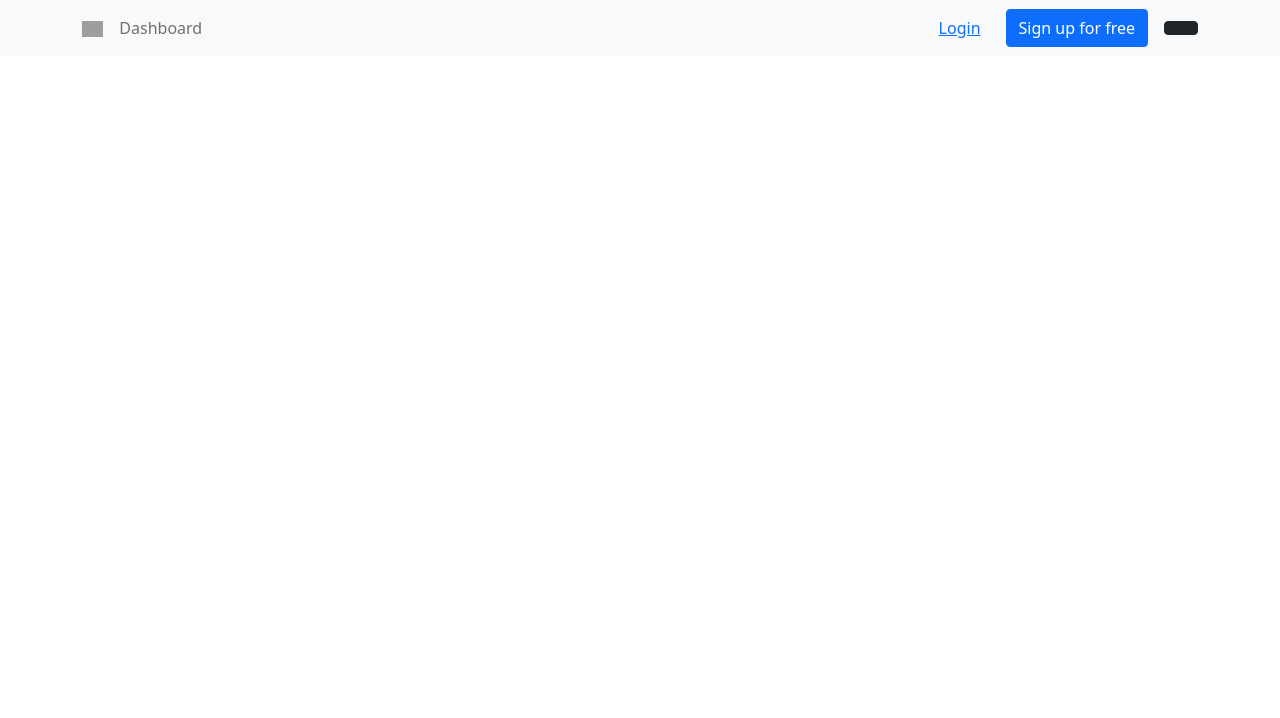
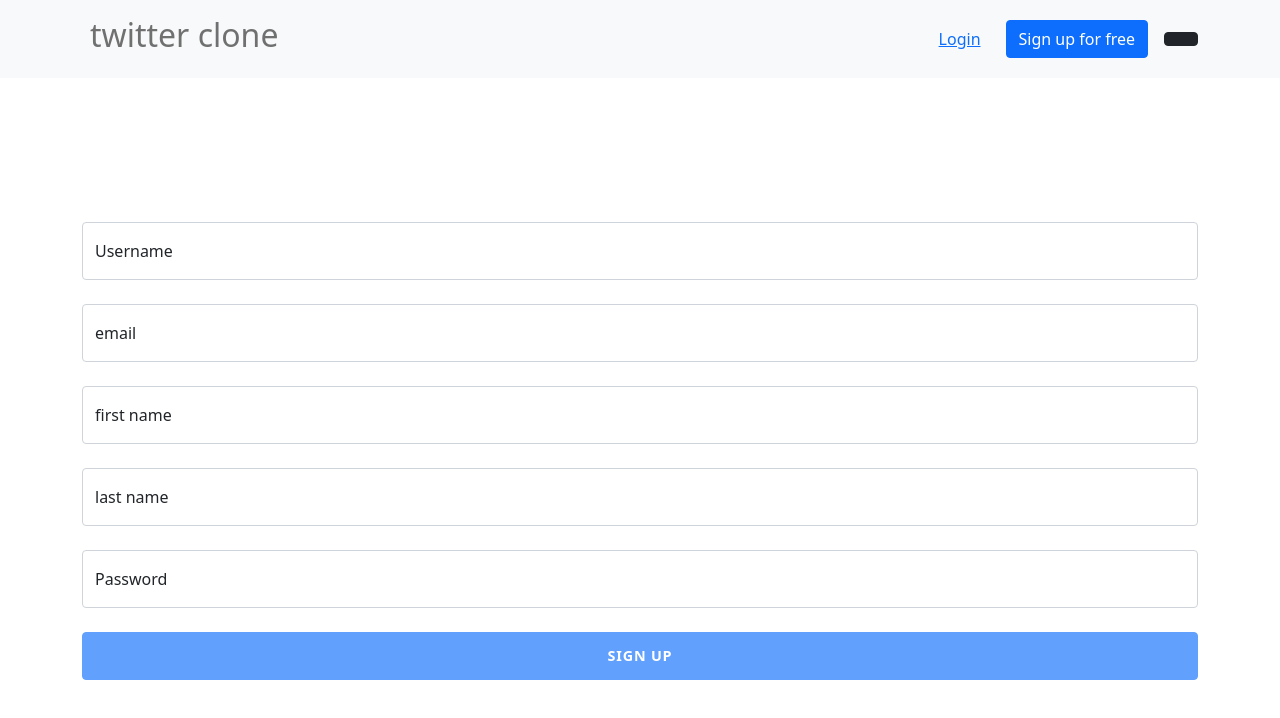
Before and after one commit to enriquecs095/challenge-front-end, an Angular app: page /signup in a window 1280 px wide. Before the commit this address led to /. Shown: the top 718 px of the page. Built offline with nearby package versions, Linux system fonts and the light colour scheme; grey boxes are pictures that could not be loaded.

Commit message:
Added form create user
Added form and services to consume apis for sign up.

```diff
--- a/src/app/app.module.ts
+++ b/src/app/app.module.ts
@@ -9,6 +9,7 @@ import { HomeComponent } from './home/home.component';
 import { LoginComponent } from './login/login.component';
 import { NavbarComponent } from './navbar/navbar.component';
 import { routes } from './routes';
+import { SignupComponent } from './singup/signup.component';
 import { HomeService } from './users/home.service';
 
 @NgModule({
@@ -16,7 +17,8 @@ import { HomeService } from './users/home.service';
     AppComponent,
     LoginComponent,
     NavbarComponent,
-    HomeComponent
+    HomeComponent,
+    SignupComponent
   ],
 
   imports: [
--- a/src/app/authentication.service.ts
+++ b/src/app/authentication.service.ts
@@ -55,6 +55,41 @@ export class AuthenticationService {
   }
 
 
+  async createUser(user,email, password) {
+
+    let body=<User>{
+      idUser:user,
+      email: email,
+      password:password
+    }
+    let response:any;
+      await this.http.post(`${WEB_SERVICE}Login/CreateUser`,body)
+        .toPromise()
+        .then( res => {
+          if (res)
+             this.succesMessage('Welcome');
+              response = res;
+        })
+        .catch( (err) => {
+          this.errorMessage('User already exist');
+        });
+      if (response) {
+        let userLog={
+        idUser: response.idUser,
+        email: response.email,
+        firstName: response.firstName,
+        lastName:response.lastName,
+        creationDate: response.creationDate
+        }
+        localStorage.setItem('currentUser', JSON.stringify(userLog));
+        localStorage.setItem("isLoggedIn", "true");
+        this.isLoggedIn=true;
+        return this.isLoggedIn
+      }
+      return false;
+  }
+
+
 
   logout(){
 
--- a/src/app/home/home.component.html
+++ b/src/app/home/home.component.html
@@ -15,11 +15,12 @@
           <button type="button" class="btn btn-primary" (click)="Send()">Send</button>
           <br><br/>
           <br><br/>
-        <ul class="list-group" >
-            <li class="list-group-item">First item</li>
-            <li class="list-group-item">Second item</li>
-            <li class="list-group-item">Third item</li>
+          <div *ngFor="let list of listComments">
+            <ul class="list-group" >
+              <li class="list-group-item">{{list.comment}}</li> <li class="list-group-item">{{list.creationDate}}</li>
           </ul>
+          </div>
+
     </div>
     <br><br/>
     <br><br/>
--- a/src/app/home/home.component.ts
+++ b/src/app/home/home.component.ts
@@ -14,16 +14,28 @@ import { HomeService } from '../users/home.service';
 
 export class HomeComponent implements OnInit {
 
-    ngOnInit(): void {
-
+  listComments:[]
+    ngOnInit() {
+      this.LoadComments();
     }
 
-    constructor(private homeService: HomeService){
-
-    }
+    constructor(private homeService: HomeService){}
 
     @ViewChild("comment") comment: ElementRef;
 
+async LoadComments(){
+  await this.homeService.LoadComents().then(async (resp)=>{
+    if (resp) {
+      this.listComments=resp;
+    } else {
+      Swal.fire(
+        'Error',
+        "Couldn't load the timeline"
+      );
+    }
+  });
+
+}
 
   async Send() {
    let commentUser=this.comment.nativeElement.value;
@@ -33,7 +45,7 @@ export class HomeComponent implements OnInit {
       } else {
         Swal.fire(
           'Error',
-          'No se pudo enviar'
+          "Could't send the data"
         );
       }
     });
--- a/src/app/login/login.component.html
+++ b/src/app/login/login.component.html
@@ -17,7 +17,7 @@
         </div>
         <div class="col mx-auto">
           <div class="card border-0 shadow rounded-3 my-5">
-              <h2 class="login-header">Inicio de Sesión</h2>
+              <h2 class="login-header">Login</h2>
               <div class="card-body p-4 p-sm-5">
               <form [formGroup]="loginForm" (ngSubmit)="onSubmit()">
                 <div class="form-floating mb-4">
@@ -30,7 +30,7 @@
                     : ''"
 
                   type="text" class="form-control" formControlName="idUser" id="idUser" placeholder="Usuario">
-                  <label for="floatingInput">Usuario</label>
+                  <label for="floatingInput">Username</label>
                 </div>
 
                 <div class="form-floating mb-4">
@@ -40,17 +40,17 @@
                    ? 'is-invalid'
                    : ''"
                   type="password" class="form-control " formControlName="password" id="password" placeholder="Contraseña">
-                  <label for="password">Contraseña</label>
+                  <label for="password">Password</label>
                 </div>
 
                 <div class="form-check mb-4">
                   <input class="form-check-input" type="checkbox" value="" id="rememberPasswordCheck">
                   <label class="form-check-label" for="rememberPasswordCheck">
-                    Recordar contraseña
+                    Remember Password
                   </label>
                 </div>
                 <div class="d-grid">
-                  <button class="btn btn-primary btn-login text-uppercase fw-bold" type="submit" [disabled]="loginForm.invalid">Ingresar</button>
+                  <button class="btn btn-primary btn-login text-uppercase fw-bold" type="submit" [disabled]="loginForm.invalid">Sign in</button>
                 </div>
               </form>
             </div>
--- a/src/app/navbar/navbar.component.html
+++ b/src/app/navbar/navbar.component.html
@@ -3,15 +3,6 @@
     <!-- Container wrapper -->
     <div class="container">
       <!-- Navbar brand -->
-      <a class="navbar-brand me-2" href="https://mdbgo.com/">
-        <img
-          src="https://mdbootstrap.com/img/logo/mdb-transaprent-noshadows.png"
-          height="16"
-          alt=""
-          loading="lazy"
-          style="margin-top: -1px;"
-        />
-      </a>
 
       <!-- Toggle button -->
       <button
@@ -31,7 +22,7 @@
         <!-- Left links -->
         <ul class="navbar-nav me-auto mb-2 mb-lg-0">
           <li class="nav-item">
-            <a class="nav-link" href="#">Dashboard</a>
+            <h2 class="nav-link" href="#">twitter clone</h2>
           </li>
         </ul>
         <!-- Left links -->
--- a/src/app/routes.ts
+++ b/src/app/routes.ts
@@ -1,9 +1,10 @@
 import { Routes } from "@angular/router";
 import { HomeComponent } from "./home/home.component";
 import { LoginComponent } from "./login/login.component";
+import { SignupComponent } from "./singup/signup.component";
 
 export const routes: Routes = [
     {path: 'login', component: LoginComponent },
     {path: 'home', component: HomeComponent },
-
+    {path: 'signup', component: SignupComponent}
     ];
--- /dev/null
+++ b/src/app/singup/signup.component.css
@@ -0,0 +1,40 @@
+body {
+    background: #007bff;
+    background: linear-gradient(to right, #0062E6, #33AEFF);
+  }
+
+  .btn-login {
+    font-size: 0.9rem;
+    letter-spacing: 0.05rem;
+    padding: 0.75rem 1rem;
+  }
+
+.login-header {
+    background: #28d;
+    padding: 20px;
+    font-size: 1.4em;
+    font-weight: normal;
+    text-align: center;
+    text-transform: uppercase;
+    color: #fff;
+  }
+
+.topic_header{
+      text-align: center;
+      font-size: 2.4em;
+      margin-top: 60px;
+      color: rgb(114, 112, 112);
+}
+
+.image_shield{
+        margin-left: -110px;
+}
+
+em{
+  color: red;
+}
+
+.form-control{
+
+
+}
--- /dev/null
+++ b/src/app/singup/signup.component.html
@@ -0,0 +1,64 @@
+<br><br/>
+<br><br/>
+<br><br/>
+<div class="container">
+<form [formGroup]="signupForm" (ngSubmit)="onSubmit()">
+  <div class="form-floating mb-4">
+    <input
+    (keypress)="keyPressAlphanumeric($event)"
+    [(ngModel)]="signupUser.idUser"
+    [ngClass] ="
+    signupUser.idUser == '' || signupUser.idUser == null && signupForm.controls.idUser?.touched
+      ? 'is-invalid'
+      : ''"
+
+    type="text" class="form-control" formControlName="idUser" id="idUser" placeholder="Usuario">
+    <label for="floatingInput">Username</label>
+  </div>
+
+  <div class="form-floating mb-4">
+    <input  [(ngModel)]="signupUser.email"
+    [ngClass]="
+    signupUser.email == '' || signupUser.email == null && signupForm.controls.email?.touched
+     ? 'is-invalid'
+     : ''"
+    type="email" class="form-control " formControlName="email" id="email" placeholder="email">
+    <label for="email">email</label>
+  </div>
+
+  <div class="form-floating mb-4">
+    <input  [(ngModel)]="signupUser.firstName"
+    [ngClass]="
+    signupUser.firstName == '' || signupUser.firstName == null && signupForm.controls.firstName?.touched
+     ? 'is-invalid'
+     : ''"
+    type="firstName" class="form-control " formControlName="firstName" id="firstName" placeholder="first name">
+    <label for="firstName">first name</label>
+  </div>
+
+  <div class="form-floating mb-4">
+    <input  [(ngModel)]="signupUser.lastName"
+    [ngClass]="
+    signupUser.lastName == '' || signupUser.lastName == null && signupForm.controls.lastName?.touched
+     ? 'is-invalid'
+     : ''"
+    type="lastName" class="form-control " formControlName="lastName" id="lastName" placeholder="last name">
+    <label for="lastName">last name</label>
+  </div>
+
+  <div class="form-floating mb-4">
+    <input  [(ngModel)]="signupUser.password"
+    [ngClass]="
+    signupUser.password == '' || signupUser.password == null && signupForm.controls.password?.touched
+     ? 'is-invalid'
+     : ''"
+    type="password" class="form-control " formControlName="password" id="password" placeholder="Contraseña">
+    <label for="password">Password</label>
+  </div>
+
+  <div class="d-grid">
+    <button class="btn btn-primary btn-login text-uppercase fw-bold" type="submit" [disabled]="signupForm.invalid">Sign up</button>
+  </div>
+</form>
+
+</div>
--- /dev/null
+++ b/src/app/singup/signup.component.ts
@@ -0,0 +1,74 @@
+import { Component, OnInit } from '@angular/core';
+import { FormBuilder, FormGroup, Validators } from '@angular/forms';
+import { ActivatedRoute, Router } from '@angular/router';
+import Swal from 'sweetalert2';
+import { AuthenticationService } from '../authentication.service';
+import { NewUser } from '../users/interfaces/user';
+
+
+@Component({
+  selector: 'app-signup',
+  templateUrl: './signup.component.html',
+  styleUrls: ['./signup.component.css'],
+})
+
+
+export class SignupComponent implements OnInit {
+  submitted = false;
+  signupForm: FormGroup;
+  signupUser: NewUser = {} as NewUser;
+  returnUrl: string;
+
+
+  constructor(private formBuilder: FormBuilder, private route: ActivatedRoute,private router: Router,
+               private auth: AuthenticationService ) {
+  }
+
+  ngOnInit(): void {
+    this.signupForm = this.formBuilder.group({
+      idUser: ['', Validators.required],
+      password: ['', Validators.required],
+      email: ['', Validators.required],
+      firstName: ['', Validators.required],
+      lastName: ['', Validators.required],
+    });
+  }
+
+  get f() {
+    return this.signupForm.controls;
+  }
+
+
+  async onSubmit() {
+    this.submitted = true;
+    if (this.signupForm.invalid) {
+      return;
+    }
+    await this.auth.createUser(this.f.idUser.value, this.f.email.value,this.f.password.value).then(async (resp)=>{
+      if (resp) {
+        this.router.navigate(['home']);
+      } else {
+        Swal.fire(
+          'Error',
+          'La credenciales no concuerdan con los registros existentes'
+        );
+      }
+    });
+
+  }
+
+  keyPressAlphanumeric(event:any) {
+    var inp = String.fromCharCode(event.keyCode);
+    if (/[a-zA-Z0-9\u00F1A_ ]/.test(inp)) {
+      return true;
+    } else {
+      event.preventDefault();
+      return false;
+    }
+
+  }
+
+
+
+
+}
--- a/src/app/users/home.service.ts
+++ b/src/app/users/home.service.ts
@@ -27,14 +27,33 @@ export class HomeService {
         .toPromise()
         .then( res => {
           if (res)
-             this.succesMessage('Enviado');
+             this.succesMessage('Send');
               response = res;
         })
         .catch( (err) => {
-          this.errorMessage('Error al enviar');
+          this.errorMessage('Error sending');
         });
       if (response) {
         return true
+      }
+      return false;
+  }
+
+  async LoadComents() {
+    let userLog= JSON.parse(localStorage.getItem("currentUser"));
+    let response:any;
+      await this.http.get(`${WEB_SERVICE}Timeline/GetTimeline?user=${userLog.idUser}`)
+        .toPromise()
+        .then( res => {
+          if (res)
+              response = res;
+              console.log(res);
+        })
+        .catch( (err) => {
+          this.errorMessage('Error loading timeline');
+        });
+      if (response) {
+        return response;
       }
       return false;
   }
```
Also changed, not shown: src/app/users/interfaces/user.ts (+9 -0 lines).
